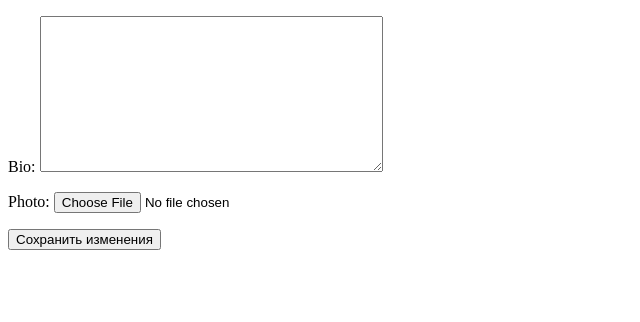
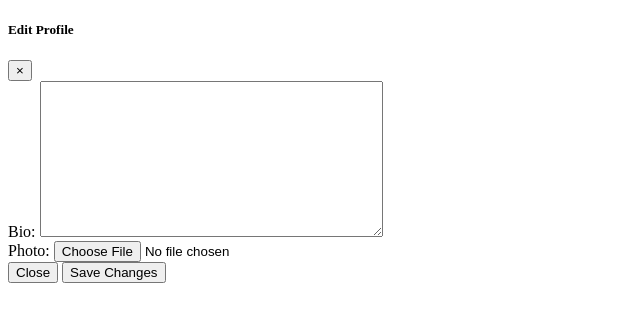
Before and after one commit to moonkekss/social, a Django app: template social_network/templates/edit_profile_modal.html in a window 1280 px wide. Shown: the top 322 px of the page, without its empty margins (0-640 px from the left). Run offline with Django 4.2, Linux system fonts and the light colour scheme; the template is opened without the code that fills it: values that come from a table or form of the project are taken from there, others are empty; parts of the project's set-up code (start-up, migrations or seed data) failed here and were passed over.

Commit message:
profile changes

```diff
--- a/social_network/mysocial/views.py
+++ b/social_network/mysocial/views.py
@@ -41,11 +41,12 @@ def profile(request):
 
         if profile_form.is_valid():
             profile_form.save()
+            return redirect('profile')
 
     else:
         profile_form = ProfileForm(instance=user_profile)
 
-    return render(request, 'profile.html', {"profileform": profile_form, "user_profile": user_profile})
+    return render(request, 'profile.html', {"profile_form": profile_form, "user_profile": user_profile})
 
 @login_required
 def create_post(request):
--- a/social_network/templates/edit_profile_modal.html
+++ b/social_network/templates/edit_profile_modal.html
@@ -6,10 +6,34 @@
     <title>Document</title>
 </head>
 <body>
-    <form method="post" enctype="multipart/form-data">
+    <form method="post" enctype="multipart/form-data" action="{% url 'profile' %}">
         {% csrf_token %}
-        {{profile_form.as_p}}
-        <button type="submit">Сохранить изменения</button>
+
+        <div class="modal-header">
+            <h5 class="modal-title">Edit Profile</h5>
+            <button type="button" class="close" data-dismiss="modal" aria-label="Close">
+                <span aria-hidden="true">&times;</span>
+            </button>
+        </div>
+
+        <div class="modal-body">
+            <!-- Поле для редактирования биографии -->
+            <div class="form-group">
+                <label for="id_bio">Bio:</label>
+                {{ profile_form.bio }}
+            </div>
+
+            <!-- Поле для редактирования фотографии -->
+            <div class="form-group">
+                <label for="id_photo">Photo:</label>
+                {{ profile_form.photo }}
+            </div>
+        </div>
+
+        <div class="modal-footer">
+            <button type="button" class="btn btn-secondary" data-dismiss="modal">Close</button>
+            <button type="submit" class="btn btn-primary">Save Changes</button>
+        </div>
     </form>
 </body>
 </html>
```
Also changed, not shown: social_network/templates/profile.html (+22 -4 lines), social_network/db.sqlite3.
